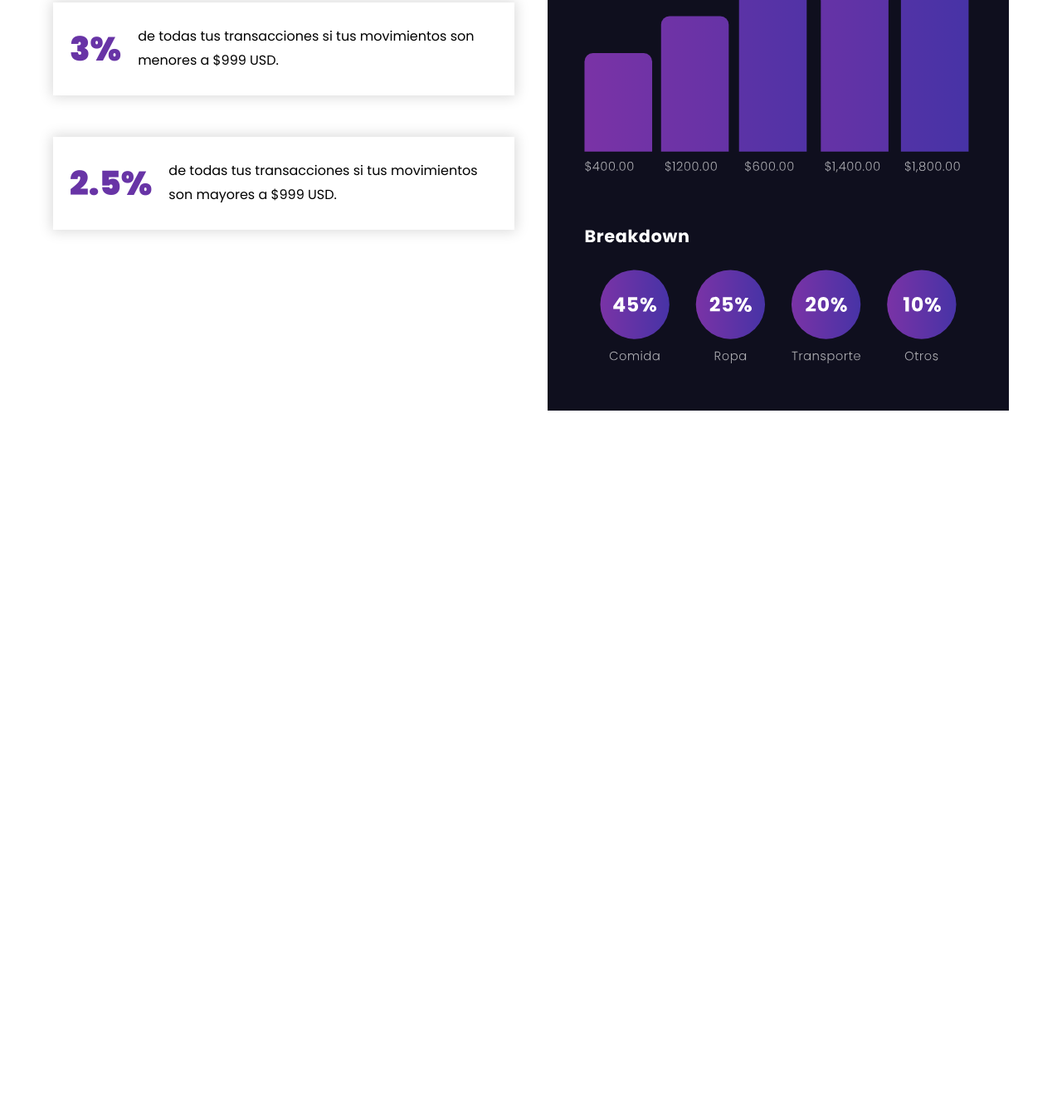
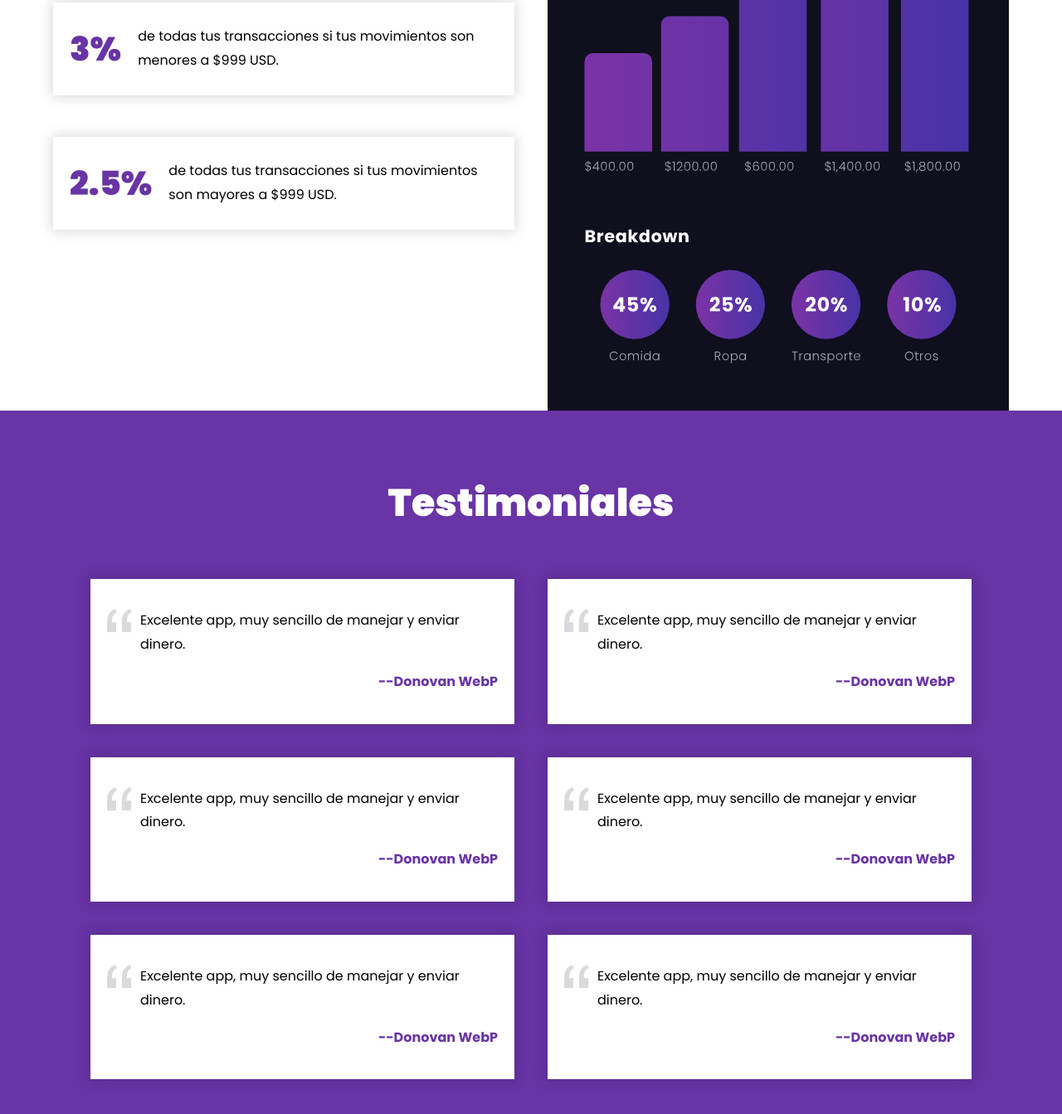
Before and after one commit to Tackless/CSS-03-Nucleus, a plain HTML site: page index.html in a window 1280 px wide. Shown: the part 3597-4940 px from the top of the page at 83% size. Before the commit the page ends 4092 px from the top, so only its background shows below. Drawn offline with Linux system fonts and the light colour scheme.

Commit message:
testimonial check

```diff
--- a/css/styles.css
+++ b/css/styles.css
@@ -279,3 +279,43 @@ img {
         align-items: center;
     }
 }
+
+.testimoniales {
+    background-color: var(--primario);
+    padding: 5rem;
+}
+
+.testimoniales__heading {
+    color: var(--blanco);
+}
+
+.testimonial {
+    box-shadow: 0px 0px 15px 3px rgb(0 0 0 / .15);
+    background-color: var(--blanco);
+    padding: 2rem;
+    position: relative;
+}
+
+.testimonial__texto {
+    padding-left: 4rem;
+}
+
+.testimonial__texto::before {
+    content: '';
+    background-image: url(../img/comilla.png);
+    background-size: 3rem;
+    background-repeat: no-repeat;
+    background-position: center;
+    width: 3rem;
+    height: 3rem;
+    position: absolute;
+    top: 3.5rem;
+    left: 2rem;
+}
+
+.testimonial__autor {
+    color: var(--primario);
+    font-weight: 700;
+    text-align: right;
+
+}
--- a/index.html
+++ b/index.html
@@ -120,5 +120,42 @@
         </div>
     </section>
 
+    <section class="testimoniales">
+        <div class="testimoniales__contenedor">
+            <h2 class="testimoniales__heading">Testimoniales</h2>
+            <div class="testimoniales__grid">
+                <div class="testimonial">
+                    <p class="testimonial__texto">Excelente app, muy sencillo de manejar y enviar dinero.</p>
+                    <p class="testimonial__autor">--Donovan WebP</p>
+                </div>
+
+                <div class="testimonial">
+                    <p class="testimonial__texto">Excelente app, muy sencillo de manejar y enviar dinero.</p>
+                    <p class="testimonial__autor">--Donovan WebP</p>
+                </div>
+
+                <div class="testimonial">
+                    <p class="testimonial__texto">Excelente app, muy sencillo de manejar y enviar dinero.</p>
+                    <p class="testimonial__autor">--Donovan WebP</p>
+                </div>
+
+                <div class="testimonial">
+                    <p class="testimonial__texto">Excelente app, muy sencillo de manejar y enviar dinero.</p>
+                    <p class="testimonial__autor">--Donovan WebP</p>
+                </div>
+
+                <div class="testimonial">
+                    <p class="testimonial__texto">Excelente app, muy sencillo de manejar y enviar dinero.</p>
+                    <p class="testimonial__autor">--Donovan WebP</p>
+                </div>
+
+                <div class="testimonial">
+                    <p class="testimonial__texto">Excelente app, muy sencillo de manejar y enviar dinero.</p>
+                    <p class="testimonial__autor">--Donovan WebP</p>
+                </div>
+            </div>
+        </div>
+    </section>
+
 </body>
 </html>
```
